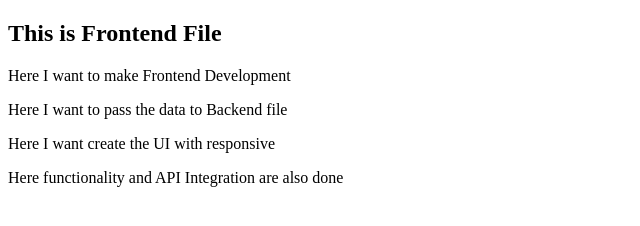
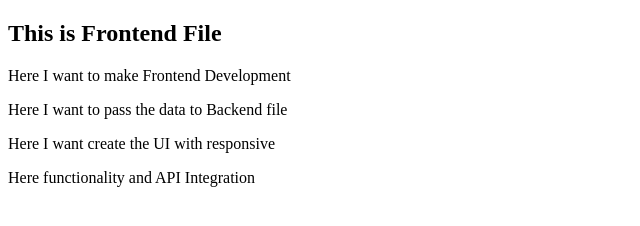
Before and after one commit to MohanKumar26596/new-project, a plain HTML site: page index.html in a window 1280 px wide. Shown: the whole page, without its empty margins (0-640 px from the left). Drawn offline with Linux system fonts and the light colour scheme.

Commit message:
Update.html

```diff
--- a/index.html
+++ b/index.html
@@ -10,6 +10,6 @@
     <p>Here I want to make Frontend Development</p>
     <p>Here I want to pass the data to Backend file</p>
     <p>Here I want create the UI with responsive</p>
-    <p>Here functionality and API Integration are also done</p>
+    <p>Here functionality and API Integration</p>
 </body>
 </html>
```
